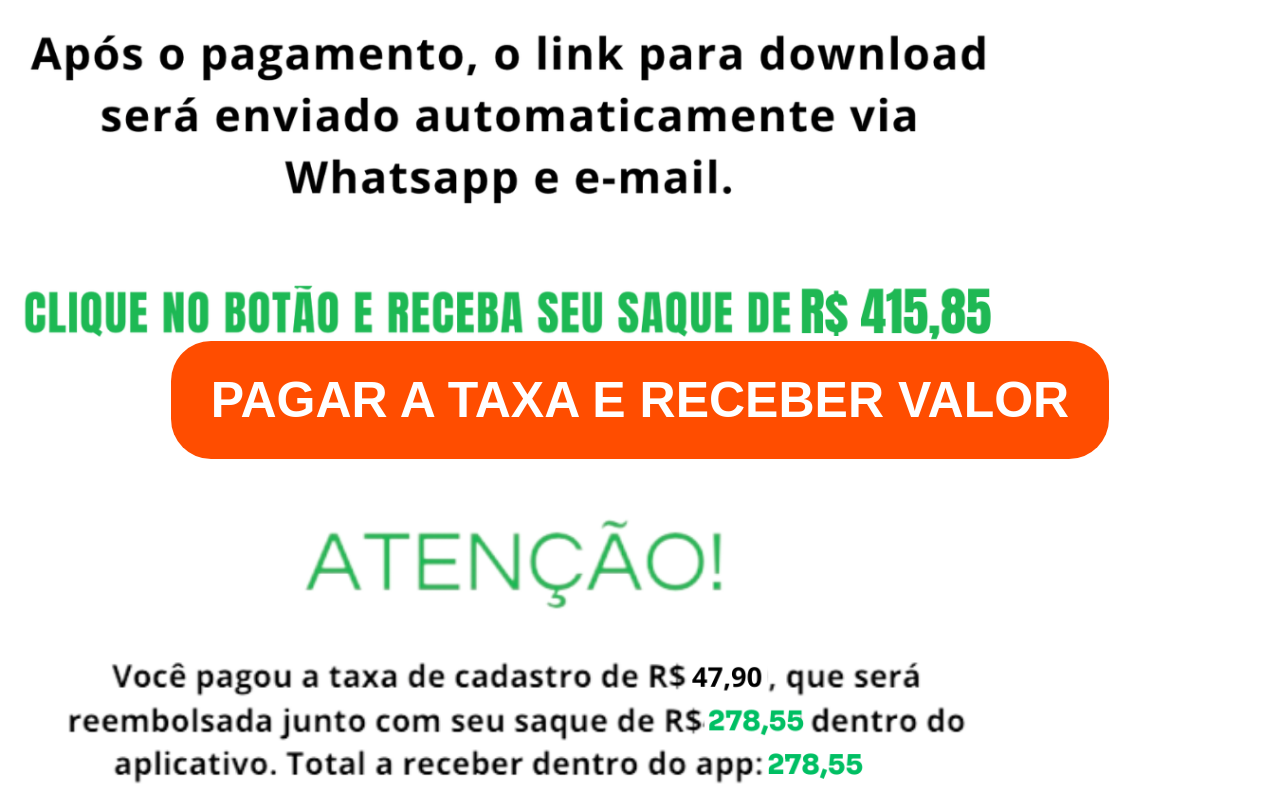
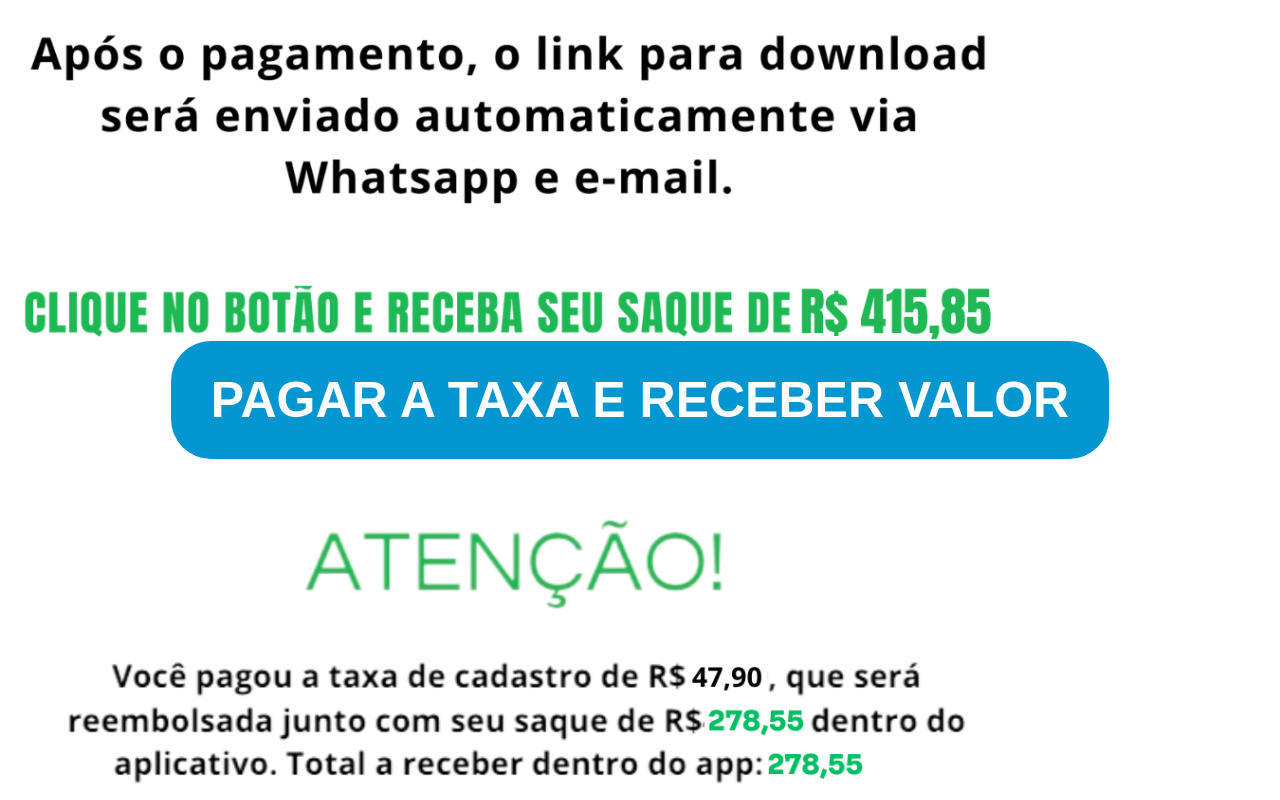
Before and after one commit to ultima-chance-br/uup1, a plain HTML site: page index.html in a window 1280 px wide. In both pictures the pointer is over the link "PAGAR A TAXA E RECEBER VALOR". Shown: the part 1169-1969 px from the top of the page. Before the commit the page ends 1628 px from the top, so only its background shows below. After the commit the page ends 1628 px from the top, so only its background shows below. Drawn offline with Linux system fonts and the light colour scheme.

Commit message:
Add files via upload

```diff
--- a/index.html
+++ b/index.html
@@ -68,7 +68,7 @@
     }
 
     .botao-pagamento:hover {
-      background-color: #ff4d00;
+      background-color: #0396d1;
     }
   </style>
 </head>
```
